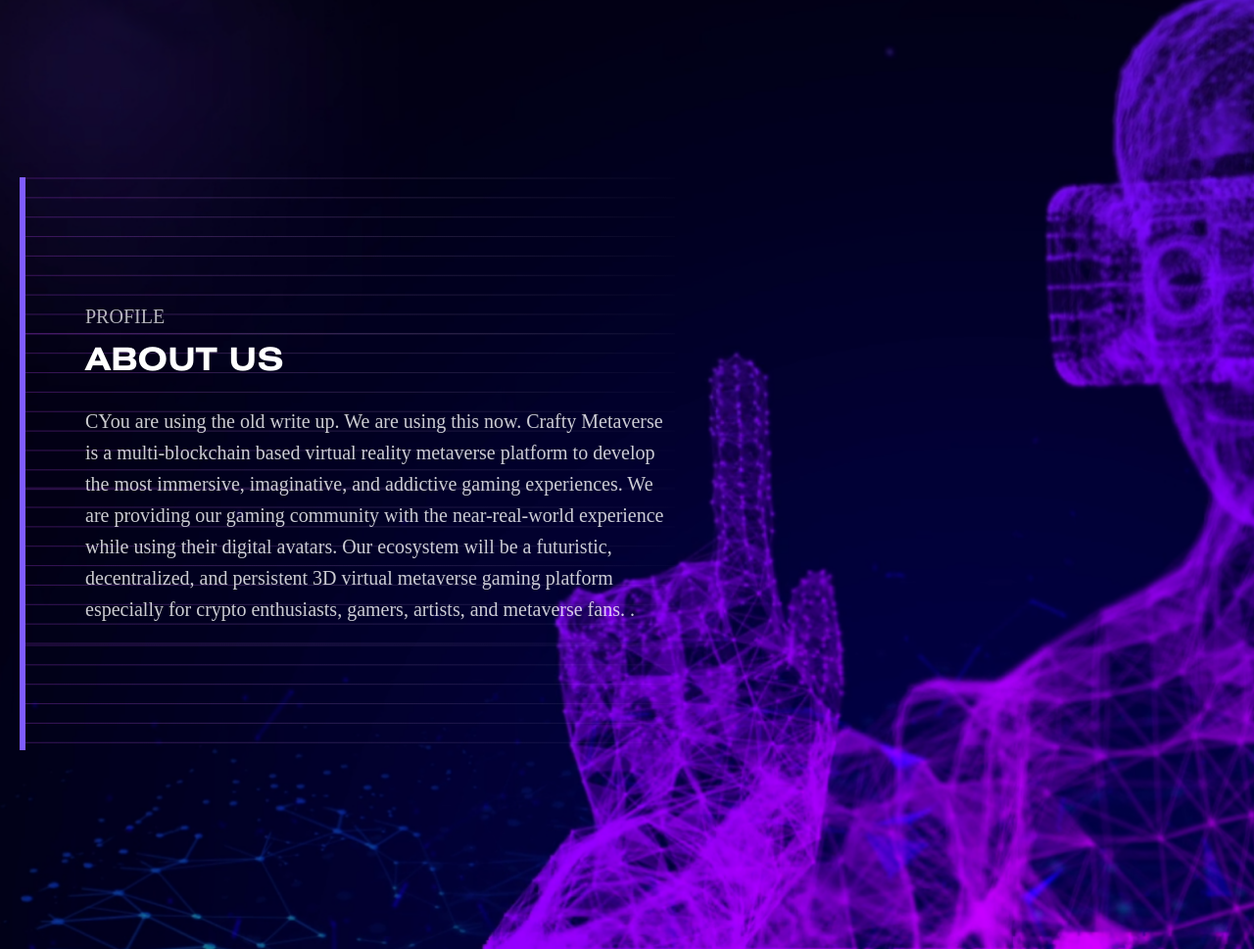
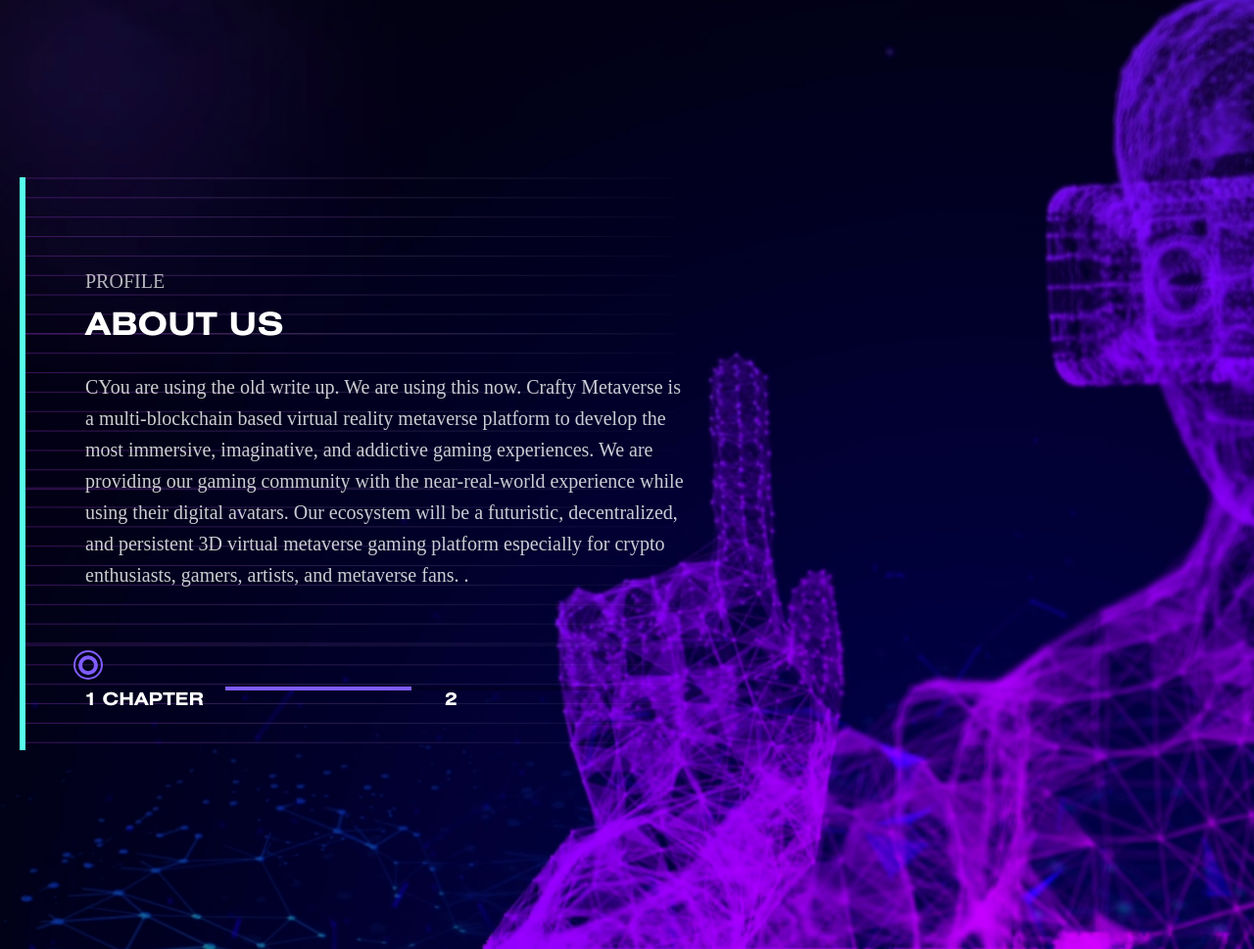
Before and after one commit to Berzerk313/Crafty-Metaverse, a website: page index.html in a window 1280 px wide. Shown: the part 1079-2048 px from the top of the page at 98% size. Drawn offline with nearby package versions, Linux system fonts and the light colour scheme; a small style sheet from the web is missing.

Commit message:
about pagination

```diff
--- a/index.html
+++ b/index.html
@@ -92,34 +92,47 @@
                         <div class="about-info">
                             <h2 class="about-info__title">Profile</h2>
                             <h3 class="about-info__subtitle">About Us</h3>
-                            <div class="swiper">
-                                <div class="swiper-wrapper">
-                                    <div class="swiper-slide"><p>CYou are using the old write up. We are using this now.
-                                        Crafty Metaverse is a multi-blockchain based virtual reality metaverse platform
-                                        to develop the most immersive, imaginative, and addictive gaming experiences. We
-                                        are providing our gaming community with the near-real-world experience while
-                                        using their digital avatars. Our ecosystem will be a futuristic, decentralized,
-                                        and persistent 3D virtual metaverse gaming platform especially for crypto
-                                        enthusiasts, gamers, artists, and metaverse fans. .</p></div>
-                                    <!-- <div class="swiper-slide"><p>Are using the old write up. We are using this now.
-                                        Crafty Metaverse is a multi-blockchain based virtual reality metaverse platform
-                                        to develop the most immersive, imaginative, and addictive gaming experiences. We
-                                        are providing our gaming community with the near-real-world experience while
-                                        using their digital avatars. Our ecosystem will be a futuristic, decentralized,
-                                        and persistent 3D virtual metaverse gaming platform especially for crypto
-                                        enthusiasts, gamers, artists, and metaverse fans. .</p></div> -->
+                            <div class="swiper about-swiper">
+                                <div class="swiper-wrapper about-wrapper">
+                                    <div class="swiper-slide about-slide">
+                                        <p>CYou are using the old write up. We are using this now.
+                                            Crafty Metaverse is a multi-blockchain based virtual reality metaverse
+                                            platform
+                                            to develop the most immersive, imaginative, and addictive gaming
+                                            experiences. We
+                                            are providing our gaming community with the near-real-world experience while
+                                            using their digital avatars. Our ecosystem will be a futuristic,
+                                            decentralized,
+                                            and persistent 3D virtual metaverse gaming platform especially for crypto
+                                            enthusiasts, gamers, artists, and metaverse fans. .</p>
+                                    </div>
+                                    <div class="swiper-slide about-slide">
+                                        <p>Are using the old write up. We are using this now.
+                                            Crafty Metaverse is a multi-blockchain based virtual reality metaverse
+                                            platform
+                                            to develop the most immersive, imaginative, and addictive gaming
+                                            experiences. We
+                                            are providing our gaming community with the near-real-world experience while
+                                            using their digital avatars. Our ecosystem will be a futuristic,
+                                            decentralized,
+                                            and persistent 3D virtual metaverse gaming platform especially for crypto
+                                            enthusiasts, gamers, artists, and metaverse fans. .</p>
+                                    </div>
                                 </div>
                             </div>
-                            <!-- <div class="main-content-right__swipe">
-                                <div class="main-content-right__swipe-left">
-                                  <img src="./img/main/swiper/left.svg" alt="left-arrow">
-                                  <span class="main-swiper-navigation">попередня</span>
+                            <div class="about__navigation">
+                                <div class="about__navigation-prev">
+                                    <span class="about__navigation-text">1 Chapter</span>
                                 </div>
-                                <div class="main-content-right__swipe-right">
-                                  <span class="main-swiper-navigation">наступна</span>
-                                  <img src="./img/main/swiper/right.svg" alt="right-arrow">
+                                <div class="about__navigation-next">
+                                    <span class="about__navigation-text">2</span>
                                 </div>
-                              </div> -->
+                            </div>
+                            <div class="swiper-pagination about__pagination"></div>
+                            <div class="about__pagination-block">
+                                <img class="about__pagination-ellipse" src="./img/about/for-pagination.svg" alt="ellipse">
+                            </div>
+
                         </div>
                     </div>
                 </div>
--- a/source/js/script.js
+++ b/source/js/script.js
@@ -55,3 +55,25 @@
 }
 
 ///////////////////////////
+
+var swiper = new Swiper(".about-swiper", {
+  pagination: {
+    el: ".swiper-pagination",
+    type: "progressbar",
+  },
+  navigation: {
+    nextEl: ".about__navigation-next",
+    prevEl: ".about__navigation-prev",
+  },
+  // loop: true,
+  spaceBetween: 30,
+  updateOnWindowResize: true,
+  breakpoints: {
+    1920: {
+      slidesPerView: 1,
+    },
+    320: {
+      slidesPerView: 1,
+    },
+  },
+});
--- a/source/scss/style.scss
+++ b/source/scss/style.scss
@@ -452,7 +452,7 @@
     &-info {
 
         height: 585px;
-        border-left: 6px solid #7F5CFF;
+        border-left: 6px solid #56FFEB;
         background-image: url(../img/shared/brush.svg);
         display: flex;
         flex-direction: column;
@@ -461,8 +461,10 @@
         padding-left: 61px;
         // transform: translateY(-200px);
         max-width: 669px;
+        // position: relative;
 
         &__title {
+            padding-top: 55px;
             color: #FFF;
             font-family: 'Plus Jakarta Display';
             font-size: clamp(16px, 2.5vw, 20px);
@@ -487,8 +489,12 @@
             padding-top: 16px;
             padding-bottom: 27px;
         }
+    }
 
-        .swiper {
+    &-swiper {
+        max-width: 650px;
+    }
+
     &-wrapper {}
 
     &-slide {
@@ -501,8 +507,55 @@
             line-height: 160%;
             /* 32px */
             opacity: 0.8;
+            max-width: 612px;
         }
     }
+
+    &__navigation {
+        padding-top: 100px;
+        max-width: 380px;
+        display: flex;
+        justify-content: space-between;
+        align-items: center;
+
+        &-prev {
+            cursor: pointer;
+        }
+
+        &-next {
+            cursor: pointer;
+        }
+
+        &-text {
+            color: #FFF;
+            font-family: 'HeliosExtC';
+            font-size: 18px;
+            font-style: normal;
+            font-weight: 700;
+            line-height: 145%;
+            /* 26.1px */
+            text-transform: uppercase;
         }
     }
+    &__pagination {
+        // position: absolute;
+        // top: 0px;
+        // left: 100px;
+        margin-top: 1780px;
+        margin-left: 230px;
+        max-width: 380px;
+        --swiper-theme-color: #7F5CFF;
+        --swiper-navigation-size: 10px;
+        // transform: translate();
     }
+    &__pagination-block{
+        position: relative;
+    }
+    &__pagination-ellipse{
+        position: absolute;
+        top: -65px;
+        left: -12px;
+        width: 30px;
+        height: 30px;
+    }
+}
```
Also changed, not shown: css/style.css, img/about/for-pagination.svg (added), 1 other file. Lines whose indentation alone changed are shown as unchanged.
